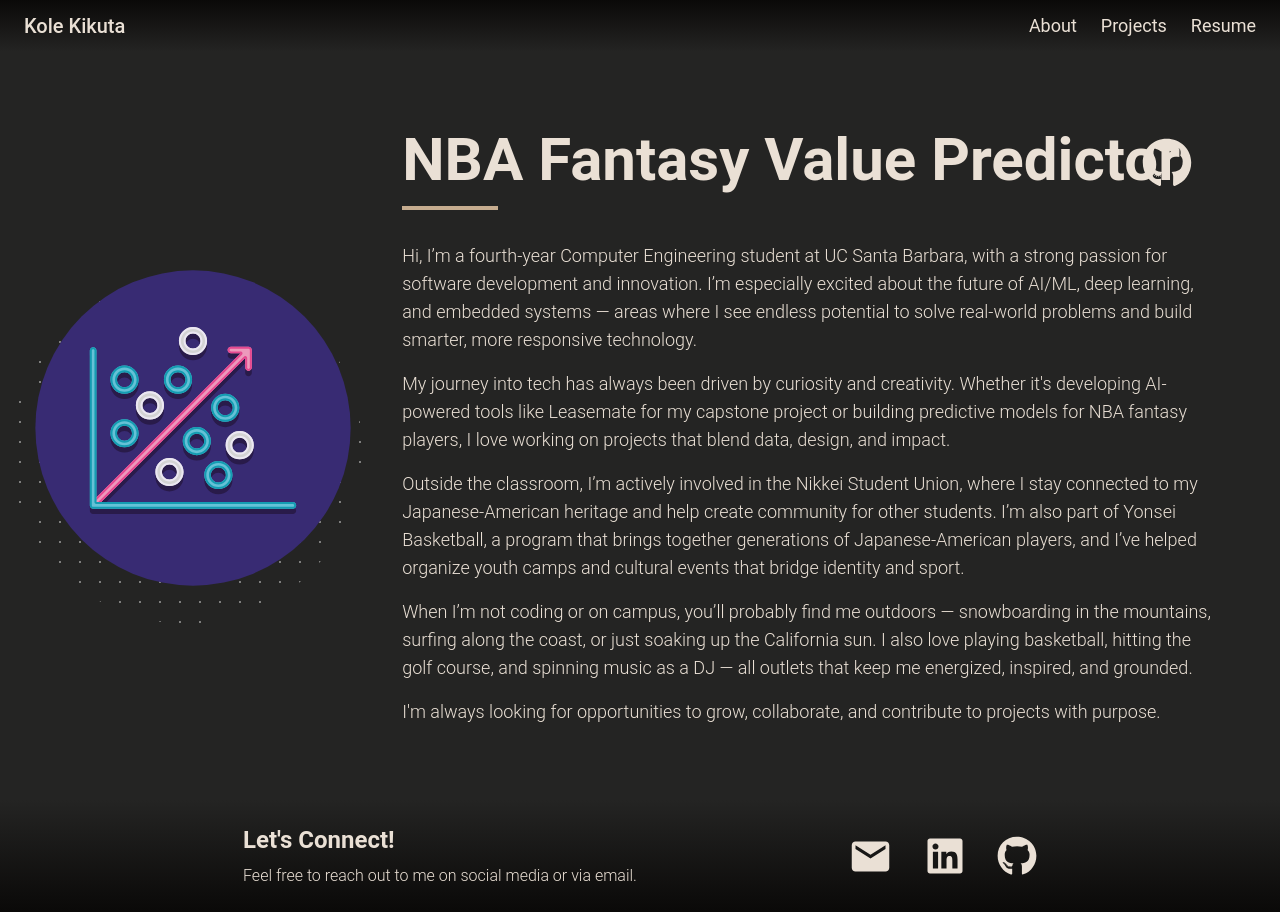
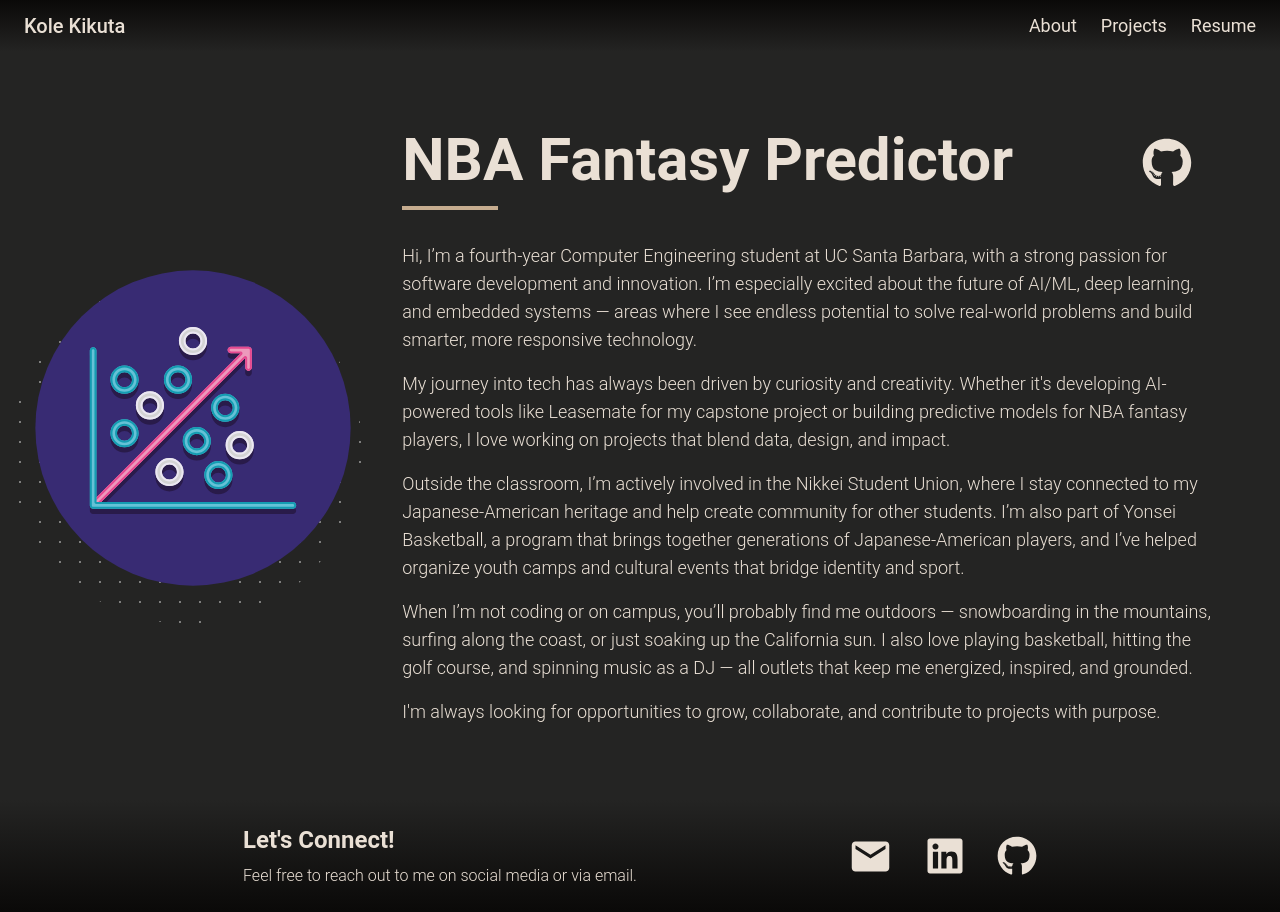
Before and after one commit to kolekikuta/portfolioWebste, a React (Create React App) app in the folder portfolio_website/: page /nbafantasy in a window 1280 px wide. Built offline with nearby package versions, Linux system fonts and the light colour scheme; the HTML template or start-up script is replaced by a standard one.

Commit message:
fantasy header

```diff
--- a/portfolio_website/src/ProjectsPage/NBAFantasyPage.js
+++ b/portfolio_website/src/ProjectsPage/NBAFantasyPage.js
@@ -30,7 +30,7 @@
         </div>
 
         <div className="overflow-hidden m-10 text-left w-3/4 relative">
-          <Header title="NBA Fantasy Value Predictor"/>
+          <Header title="NBA Fantasy Predictor"/>
           <a href="https://github.com/kolekikuta/fantasyStats" target="_blank" rel="noopener noreferrer" className="absolute top-2 right-6 hover:text-secondary transition-colors duration-300">
             <FaGithub className="inline-block text-primary-text hover:text-secondary transition transform duration-300" size={50}/>
           </a>
--- a/portfolio_website/src/ProjectsPage/ProjectsPage.js
+++ b/portfolio_website/src/ProjectsPage/ProjectsPage.js
@@ -21,7 +21,7 @@
       <div className="font-sans min-h-screen flex flex-col items-center px-6 max-w-9xl my-32">
 
       {/* Hero Section */}
-      <section className="text-center h-screen w-full pt-14 flex flex-col justify-center items-center align-middle">
+      <section className="text-center h-screen w-full py-14 flex flex-col justify-center items-center align-middle">
 
         <div className="overflow-hidden m-10 text-left w-3/4 min-h-48">
           <Header title="My Work"/>
```
